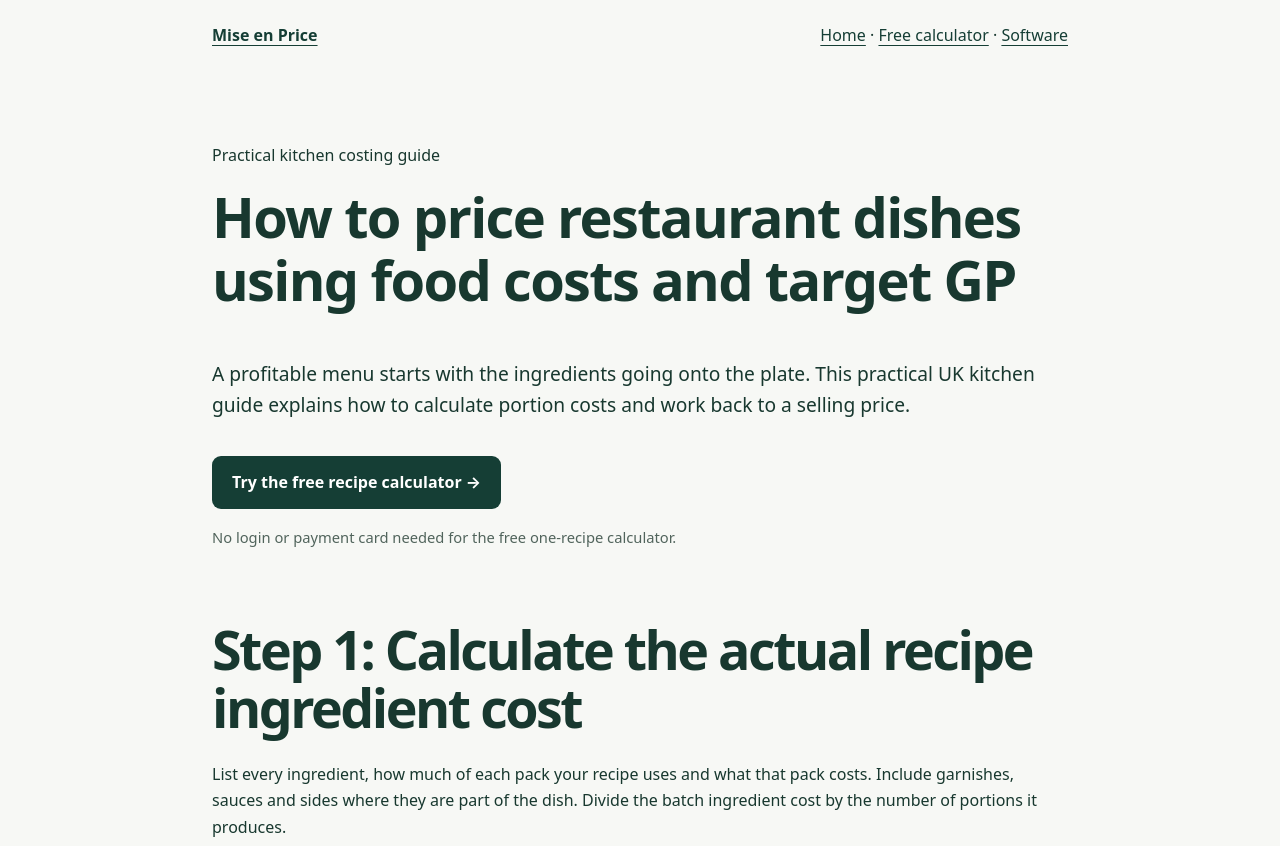
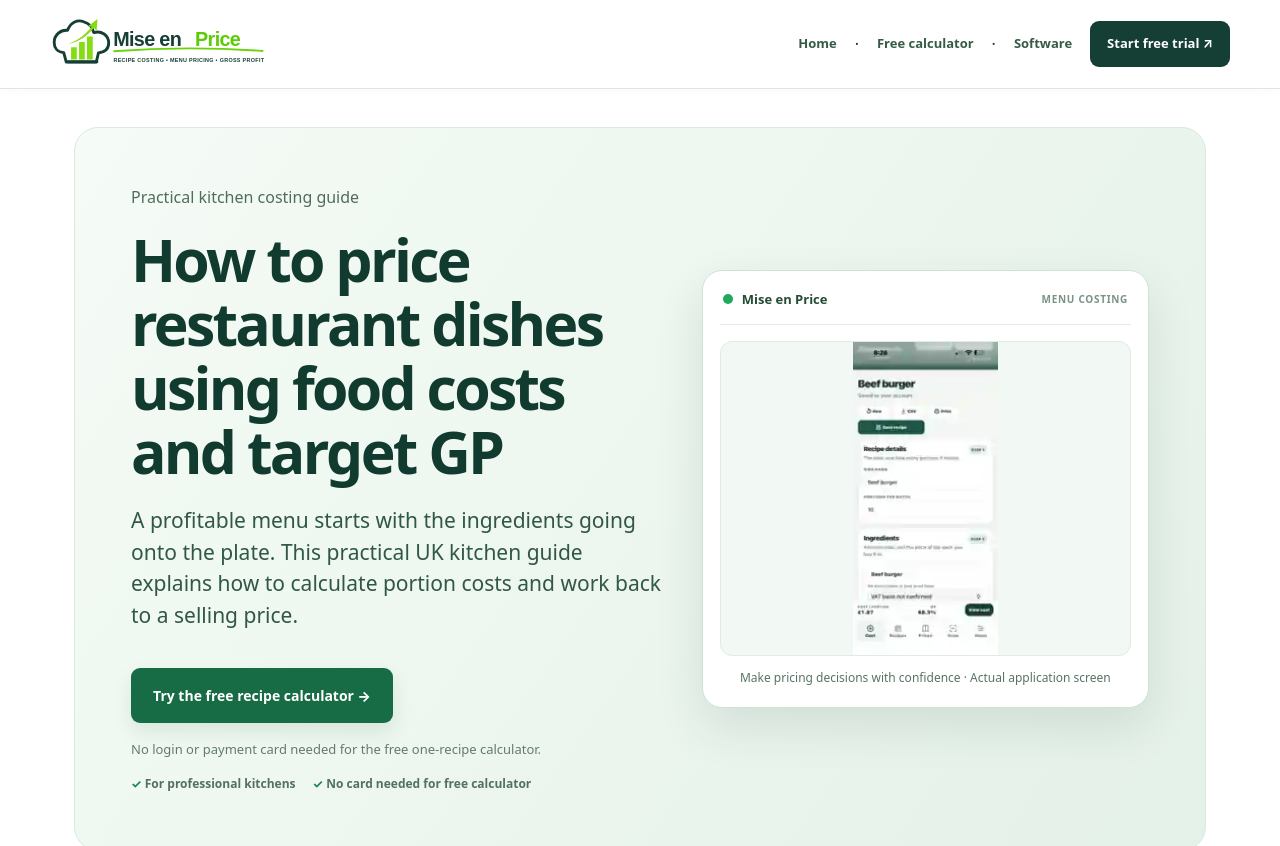
Before and after one commit to chef-chris-griggs/Menu-margin, a website: page marketing/restaurant-menu-pricing-guide.html in a window 1280 px wide. Shown: the top 846 px of the page. Drawn offline with Linux system fonts and the light colour scheme.

Commit message:
Design: premium branding and product visuals on restaurant-menu-pricing-guide.html

```diff
--- a/marketing/restaurant-menu-pricing-guide.html
+++ b/marketing/restaurant-menu-pricing-guide.html
@@ -22,10 +22,11 @@ h1{font-size:clamp(2.1rem,6vw,3.5rem);line-height:1.13;letter-spacing:-.03em}h2{
 table{width:100%;border-collapse:collapse}th,td{text-align:left;border-bottom:1px solid #d8e2da;padding:9px 5px}
 .seo-note{color:#51645c;font-size:.92rem}.seo-footer{border-top:1px solid #d8e2da;padding-top:24px}
 </style>
+  <link rel="stylesheet" href="./seo-premium.css">
 </head><body>
-<header class="wrap-seo seo-nav"><a href="./"><strong>Mise en Price</strong></a><nav aria-label="Navigation"><a href="./">Home</a> · <a href="./free-recipe-costing-calculator.html">Free calculator</a> · <a href="./recipe-costing-software.html">Software</a></nav></header>
+<header class="wrap-seo seo-nav"><a class="premium-logo" href="./" aria-label="Mise en Price homepage"><img src="./miseenprice-logo.svg" width="220" height="54" alt="Mise en Price"></a><nav aria-label="Navigation"><a href="./">Home</a> · <a href="./free-recipe-costing-calculator.html">Free calculator</a> · <a href="./recipe-costing-software.html">Software</a><a class="premium-nav-cta" href="https://menu-margin.pages.dev/">Start free trial ↗</a></nav></header>
 <main class="wrap-seo">
-<section class="seo-hero"><p>Practical kitchen costing guide</p><h1>How to price restaurant dishes using food costs and target GP</h1><p class="lead-seo">A profitable menu starts with the ingredients going onto the plate. This practical UK kitchen guide explains how to calculate portion costs and work back to a selling price.</p><a class="cta-seo" href="./#try-recipe">Try the free recipe calculator →</a><p class="seo-note">No login or payment card needed for the free one-recipe calculator.</p></section>
+<section class="premium-hero"><div class="premium-hero-copy"><p>Practical kitchen costing guide</p><h1>How to price restaurant dishes using food costs and target GP</h1><p class="lead-seo">A profitable menu starts with the ingredients going onto the plate. This practical UK kitchen guide explains how to calculate portion costs and work back to a selling price.</p><a class="cta-seo" href="./#try-recipe">Try the free recipe calculator →</a><p class="seo-note">No login or payment card needed for the free one-recipe calculator.</p><div class="premium-benefits"><span>For professional kitchens</span><span>No card needed for free calculator</span></div></div><aside class="premium-visual" aria-label="Mise en Price product screenshot"><div class="premium-visual-head"><span class="premium-visual-dot" aria-hidden="true"></span>Mise en Price <small>MENU COSTING</small></div><img src="./screenshots/recipe-costing.webp" alt="Genuine Mise en Price app screenshot showing recipe costing controls" width="420" height="550" loading="lazy"><p class="premium-visual-caption">Make pricing decisions with confidence · Actual application screen</p></aside></section>
 <section><h2>Step 1: Calculate the actual recipe ingredient cost</h2><p>List every ingredient, how much of each pack your recipe uses and what that pack costs. Include garnishes, sauces and sides where they are part of the dish. Divide the batch ingredient cost by the number of portions it produces.</p><h2>Step 2: Set a target ingredient-based GP</h2><p>Decide on a target appropriate to your kitchen and dish. Then calculate <strong>selling price excluding VAT = ingredient cost per portion ÷ (1 − target GP decimal)</strong>. This targets ingredient GP only, not net business profit.</p></section>
 <section class="panel-seo"><h2>Worked restaurant menu pricing example</h2><p>A main course costs £4.00 in ingredients per portion. At a target ingredient-based GP of 70%, divide £4.00 by 0.30.</p><table><tbody><tr><th scope="row">Ingredient cost per portion</th><td>£4.00</td></tr><tr><th scope="row">Target ingredient GP</th><td>70%</td></tr><tr><th scope="row">Calculated selling price (ex VAT)</th><td>£13.33 (rounded)</td></tr><tr><th scope="row">Ingredient cost percentage</th><td>30%</td></tr></tbody></table><p class="seo-note">This example is not a recommended real-world selling price. Set final prices after accounting for VAT rules, labour, overheads, wastage, demand and what customers are willing to pay.</p></section>
 <section><h2>Step 3: Check VAT, labour, waste and overheads</h2><p>Use consistent ex-VAT figures when comparing ingredient cost and selling prices. VAT treatment depends on the food and service provided, so check the correct treatment for your business. Ingredient GP does not cover wages, rent, energy, platform charges, equipment or wastage.</p><h2>Step 4: Update prices when supplier costs change</h2><p>A dish that looked profitable last month can lose margin when pack prices increase. Keep a supplier price book and revisit high-volume dishes frequently. Mise en Price lets you link ingredients in saved recipes to confirmed supplier prices.</p><h2>How do I price a catering menu or buffet?</h2><p>Cost the full batch or event menu first, estimate realistic covers and portions, and add separate allowances for staffing, transport, service, equipment and wastage. A recipe costing calculator helps with ingredients but does not replace a full event quotation.</p><h2>Where should I start?</h2><p>Cost three of your best-selling dishes first. Confirm pack sizes and actual quantities, calculate portions, and compare each ingredient GP with your target. Use the <a href="./free-recipe-costing-calculator.html">free recipe costing calculator</a> to start without creating an account.</p></section>
```
